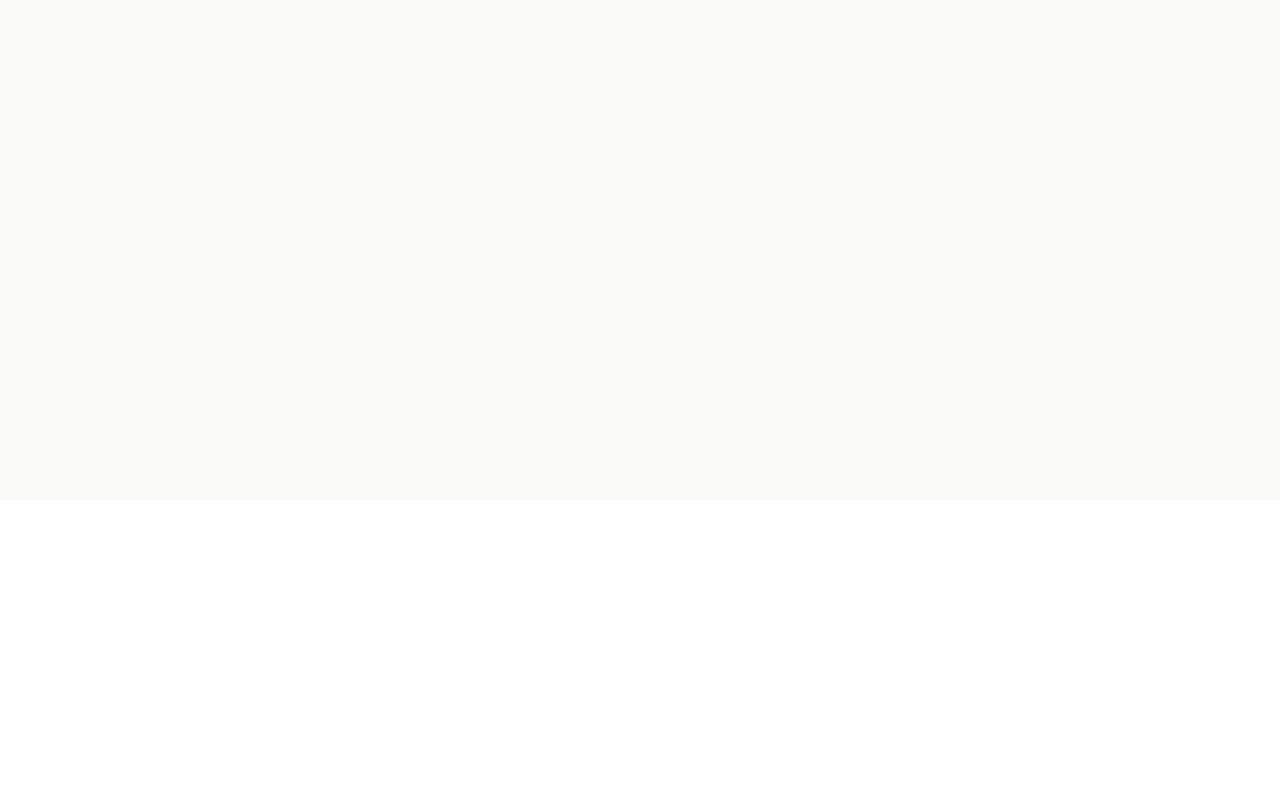
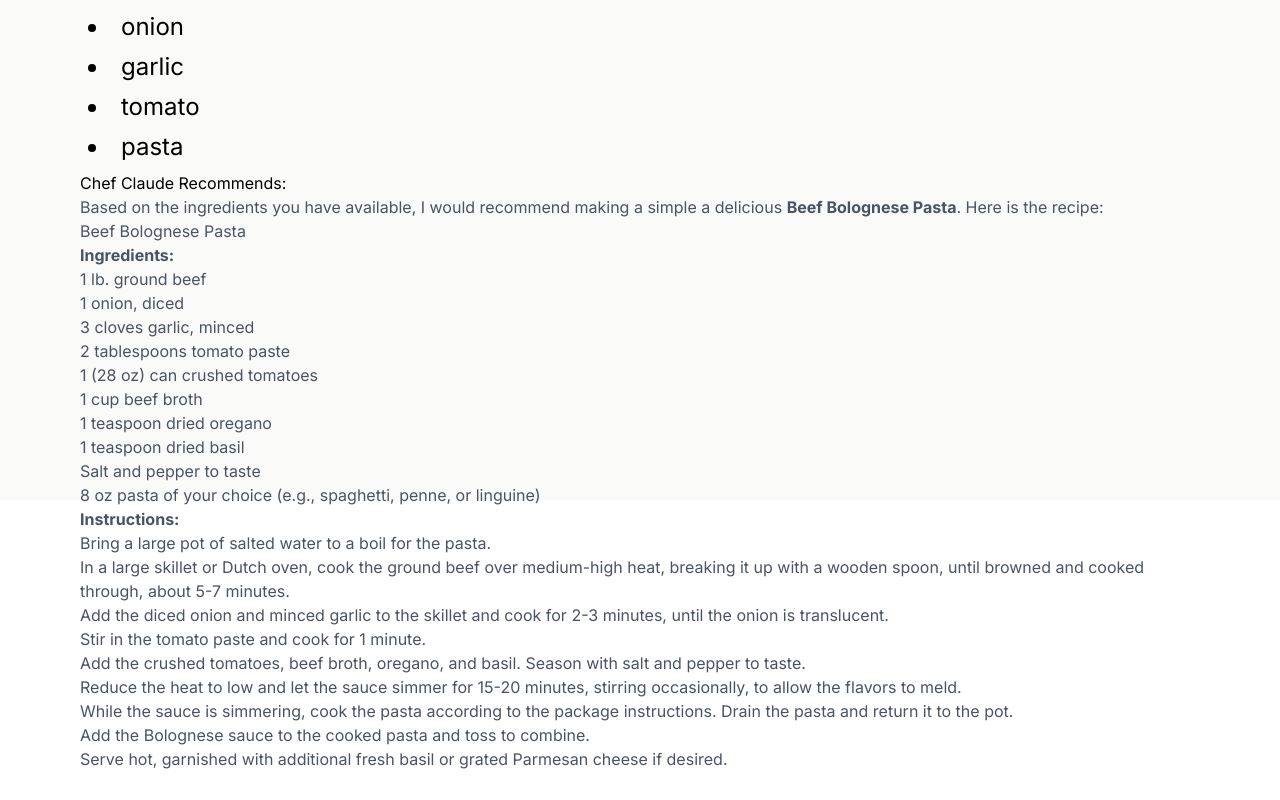
Before and after one commit to Mini-GT/react-chef-claude-ai, a React (Vite) app: page / in a window 1280 px wide. Shown: the part 300-1100 px from the top of the page. Before the commit the page ends 800 px from the top, so only its background shows below. Built offline with nearby package versions, Linux system fonts and the light colour scheme.

Commit message:
refactor zustand storeIngredient to use argument of useState

```diff
--- a/src/components/Main.tsx
+++ b/src/components/Main.tsx
@@ -1,10 +1,14 @@
-import { useState } from "react";
+import { useEffect, useState } from "react";
 import { useStoreIngredient } from "../store/ingredient.store";
 // import Fieldset from "./Fieldset";
 
 export default function Main() {
-  const [ingredients, setIngredients] = useState<string[]>([])
+  const [ingredients, setIngredients] = useState<string[]>(['beefs', 'onion', 'garlic', 'tomato', 'pasta'])
   const storeIngredient = useStoreIngredient((state) => state.storeIngredient)
+
+  useEffect(() => {
+    storeIngredient(ingredients)
+  }, [ingredients, storeIngredient])
   // const addIngredient = (formData: FormData) => {
   //   const newIngredient = formData.get("ingredient") as string
   //   console.log(newIngredient)
@@ -20,7 +24,6 @@ export default function Main() {
     event.preventDefault()
     const formData = new FormData(event.currentTarget)
     const addNewIngredient = formData.get("ingredient") as string
-    storeIngredient(addNewIngredient)
     setIngredients((prevIngredients) => [...prevIngredients, addNewIngredient]);
   }
 
@@ -58,6 +61,41 @@ export default function Main() {
         </ul>
       </div>
 
+      <section>
+        <h2>Chef Claude Recommends:</h2>
+        <article
+          className="suggested-recipe-container text-[#475467]"
+          aria-live="polite"
+        >
+            <p>Based on the ingredients you have available, I would recommend making a simple a delicious <strong>Beef Bolognese Pasta</strong>. Here is the recipe:</p>
+            <h3>Beef Bolognese Pasta</h3>
+            <strong>Ingredients:</strong>
+            <ul>
+                <li>1 lb. ground beef</li>
+                <li>1 onion, diced</li>
+                <li>3 cloves garlic, minced</li>
+                <li>2 tablespoons tomato paste</li>
+                <li>1 (28 oz) can crushed tomatoes</li>
+                <li>1 cup beef broth</li>
+                <li>1 teaspoon dried oregano</li>
+                <li>1 teaspoon dried basil</li>
+                <li>Salt and pepper to taste</li>
+                <li>8 oz pasta of your choice (e.g., spaghetti, penne, or linguine)</li>
+            </ul>
+            <strong>Instructions:</strong>
+            <ol>
+                <li>Bring a large pot of salted water to a boil for the pasta.</li>
+                <li>In a large skillet or Dutch oven, cook the ground beef over medium-high heat, breaking it up with a wooden spoon, until browned and cooked through, about 5-7 minutes.</li>
+                <li>Add the diced onion and minced garlic to the skillet and cook for 2-3 minutes, until the onion is translucent.</li>
+                <li>Stir in the tomato paste and cook for 1 minute.</li>
+                <li>Add the crushed tomatoes, beef broth, oregano, and basil. Season with salt and pepper to taste.</li>
+                <li>Reduce the heat to low and let the sauce simmer for 15-20 minutes, stirring occasionally, to allow the flavors to meld.</li>
+                <li>While the sauce is simmering, cook the pasta according to the package instructions. Drain the pasta and return it to the pot.</li>
+                <li>Add the Bolognese sauce to the cooked pasta and toss to combine.</li>
+                <li>Serve hot, garnished with additional fresh basil or grated Parmesan cheese if desired.</li>
+            </ol>
+        </article>
+    </section>
       {/* <Fieldset /> */}
     </main>
   )
```
